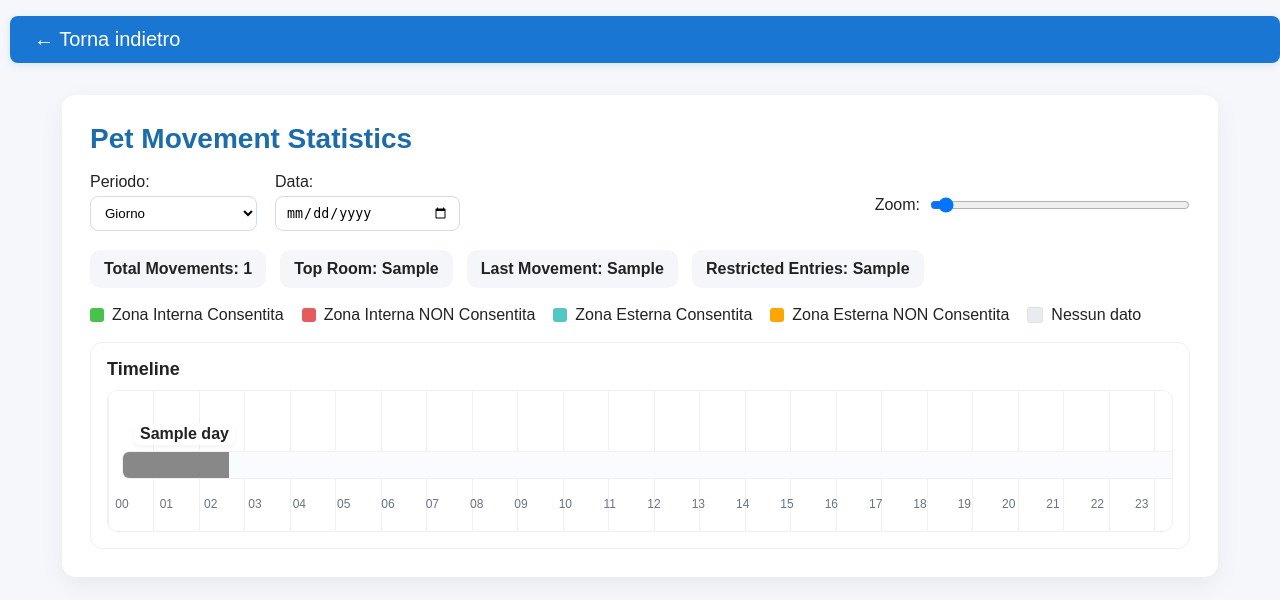
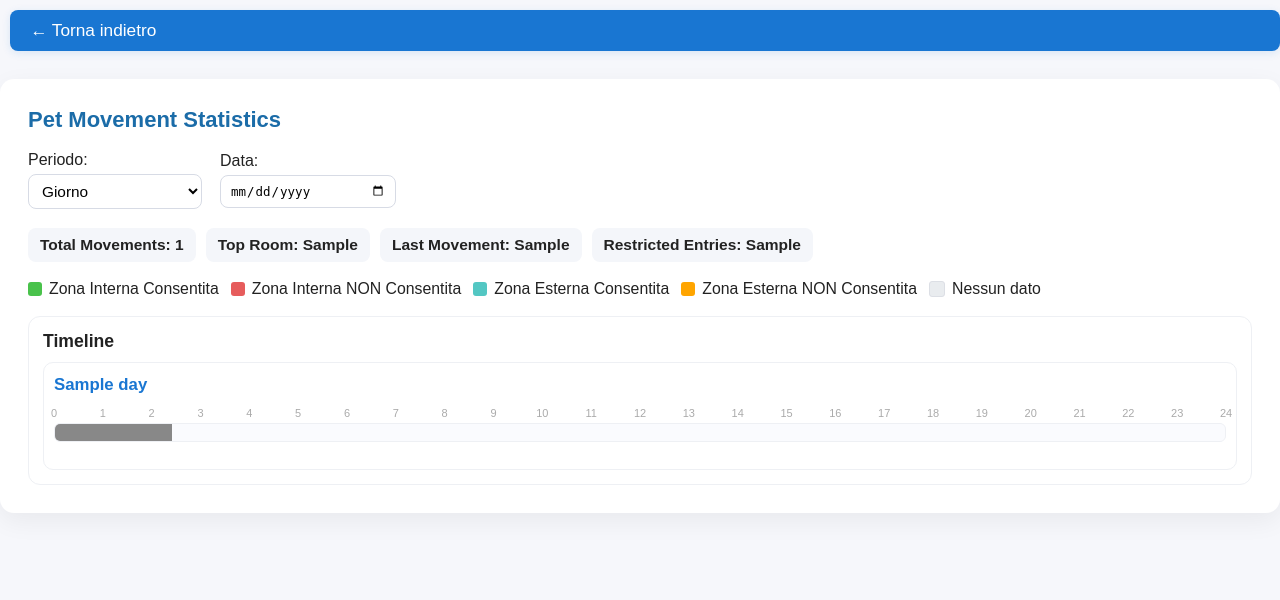
Before and after one commit to mmurgia131/Progetto_IoT_pet_tracker, a Flask app: template templates/stats.html in a window 1280 px wide. Shown: the top 600 px of the page. Run offline with Flask 3, Linux system fonts and the light colour scheme; the template is opened without the code that fills it: most values are stand-ins (such as "Sample title", 1, 10 or a date in 2020); parts of the project's set-up code (start-up, migrations or seed data) failed here and were passed over.

Commit message:
Ultime modifiche con statistiche diciamo mezzo ok

```diff
--- a/app.py
+++ b/app.py
@@ -75,6 +75,7 @@ last_ble_state = {}  # pet_mac -> {"room": str, "t": float, "avg": float}
 # Stato per notifiche stanza non consentita (utile per UI/future)
 current_in_restricted_room = False
 current_restricted_room = None
+
 
 @app.route('/change_credentials', methods=['GET', 'POST'])
 @login_required
@@ -506,6 +507,88 @@ def build_timeline_segments(positions, period="day", start=None, end=None):
 
     return timeline_by_day, [f"{h:02d}" for h in range(25)]
 
+
+def build_timeline_segments(positions, period="day", start=None, end=None):
+    from datetime import timedelta
+
+    COLORS = {
+        "ble_allowed":  "#49c24b",
+        "ble_blocked":  "#e65c5c",
+        "gps_allowed":  "#53c7c3",
+        "gps_blocked":  "#ffa500",
+        "no_data":      "#e9ecef",
+    }
+
+    def state_of(p):
+        src = p.get("source")
+        et  = p.get("entry_type")
+        if src == "ble":
+            if et in ("stanza_accessibile", "normal"):
+                return "ble_allowed"
+            if et in ("stanza_non_accessibile", "restricted"):
+                return "ble_blocked"
+        if src == "gps":
+            if et == "zona_esterna_accessibile":
+                return "gps_allowed"
+            if et == "zona_esterna_non_accessibile":
+                return "gps_blocked"
+        return "no_data"
+
+    if period == "day":
+        days = [start]
+    elif period in ("week", "month"):
+        days = [start + timedelta(days=i) for i in range((end - start).days + 1)]
+    else:
+        days = [start]
+
+    timeline_by_day = {}
+    for day in days:
+        midnight = day.replace(hour=0, minute=0, second=0, microsecond=0)
+        next_midnight = midnight + timedelta(days=1)
+
+        day_positions = [p for p in positions
+                         if p.get("timestamp_rome") and midnight <= p["timestamp_rome"] < next_midnight]
+        day_positions.sort(key=lambda p: p["timestamp_rome"])
+
+        segments = []
+        cur_t = midnight
+        last_seg = None
+
+        def push_or_extend(state, start_dt, end_dt, label=""):
+            nonlocal last_seg
+            if last_seg and last_seg["state"] == state and (start_dt - last_seg["end_dt"]).total_seconds() <= 60:
+                last_seg["end_dt"] = end_dt
+            else:
+                last_seg = {"state": state, "start_dt": start_dt, "end_dt": end_dt, "label": label}
+                segments.append(last_seg)
+
+        for i, p in enumerate(day_positions):
+            start_dt = p["timestamp_rome"]
+            end_dt = day_positions[i + 1]["timestamp_rome"] if i + 1 < len(day_positions) else next_midnight
+            st = state_of(p)
+
+            if start_dt > cur_t:
+                push_or_extend("no_data", cur_t, start_dt, "Nessun dato")
+            push_or_extend(st, start_dt, end_dt, p.get("room") or p.get("entry_type") or "")
+            cur_t = end_dt
+
+        if cur_t < next_midnight:
+            push_or_extend("no_data", cur_t, next_midnight, "Nessun dato")
+
+        out = []
+        for s in segments:
+            dur_s = (s["end_dt"] - s["start_dt"]).total_seconds()
+            out.append({
+                "colore": COLORS[s["state"]],
+                "start": s["start_dt"].strftime("%H:%M"),
+                "end": s["end_dt"].strftime("%H:%M"),
+                "width_pct": (dur_s / 86400) * 100.0,
+                "label": s["label"],
+            })
+        timeline_by_day[day.strftime("%d/%m/%Y")] = out
+
+    return timeline_by_day, [f"{h:02d}" for h in range(25)]
+
 @app.route('/stats/<pet_id>')
 @login_required
 def stats(pet_id):
@@ -581,6 +664,33 @@ def stats(pet_id):
     timeline_by_day, calendar_hours = build_timeline_segments(positions, period, start_local, end_local)
     current_date_iso = start_local.strftime("%Y-%m-%d")
 
+    # Costruisci tutte le 5 righe timeline per ogni giorno (per settimana/mese)
+    STATES = [
+        ("Zona Interna Consentita", "#49c24b"),
+        ("Zona Interna NON Consentita", "#e65c5c"),
+        ("Zona Esterna Consentita", "#53c7c3"),
+        ("Zona Esterna NON Consentita", "#ffa500"),
+        ("Nessun dato", "#e9ecef"),
+    ]
+
+    timeline_by_days_and_state = []
+    for day, segs in timeline_by_day.items():
+        day_rows = []
+        for label, colore in STATES:
+            riga = []
+            for s in segs:
+                if s["colore"] == colore:
+                    riga.append(s)
+                else:
+                    riga.append({
+                        "colore": "transparent",
+                        "start": s["start"],
+                        "end": s["end"],
+                        "width_pct": s["width_pct"],
+                        "label": ""
+                    })
+            day_rows.append({"label": label, "colore": colore, "segments": riga})
+    timeline_by_day, calendar_hours = build_timeline_segments(positions, period, start_local, end_local)
     return render_template(
         'stats.html',
         pet=pet,
@@ -588,9 +698,10 @@ def stats(pet_id):
         current_date_iso=current_date_iso,
         period=period,
         granularity=granularity,
-        timeline_by_day=timeline_by_day,
+        timeline_by_day=timeline_by_day,  # Questa variabile deve contenere i dati della timeline
         calendar_hours=calendar_hours
     )
+
 
 def utc_to_rome(dt):
     if dt is None:
--- a/templates/stats.html
+++ b/templates/stats.html
@@ -6,74 +6,178 @@
     <meta name="viewport" content="width=device-width, initial-scale=1">
     <link rel="stylesheet" href="{{ url_for('static', filename='style.css') }}">
     <style>
-:root{
-  --zoom: 1;
+        body {
+            background: #f6f7fb;
+            color: #222;
         }
-body{ background:#f6f7fb; color:#222; }
-.container{ max-width:1100px; margin:24px auto; background:#fff; padding:28px; border-radius:14px; box-shadow:0 8px 26px rgba(0,0,0,.06); }
-h1{ margin:0 0 18px; font-size:28px; }
-.badges{ display:flex; gap:14px; flex-wrap:wrap; margin:10px 0 18px; }
-.badge{ background:#f4f6fa; padding:10px 14px; border-radius:10px; font-weight:600; }
-.legend{ display:flex; align-items:center; gap:18px; margin:6px 0 18px; flex-wrap:wrap; }
-.legend span{ display:flex; align-items:center; gap:8px; }
-.legend i{ display:inline-block; width:14px; height:14px; border-radius:3px; }
-.leg-green{ background:#49c24b; }     /* Interna Consentita (BLE)   */
-.leg-red{ background:#e65c5c; }       /* Interna NON Consentita     */
-.leg-azzurro{ background:#53c7c3; }   /* Esterna Consentita (GPS)   */
-.leg-orange{ background:#ffa500; }    /* Esterna NON Consentita     */
-.leg-gray{ background:#e9ecef; border:1px solid #dcdfe5; } /* Nessun dato */
-
-.controls{ display:flex; gap:18px; align-items:center; flex-wrap:wrap; margin-bottom:14px; }
-.controls select, .controls input[type=date]{ padding:8px 10px; border-radius:8px; border:1px solid #d7dbe5; background:#fff; }
-.controls .zoom{ margin-left:auto; display:flex; align-items:center; gap:10px; }
-.controls input[type=range]{ width:260px; }
-
-.card{ border:1px solid #eef0f4; border-radius:12px; padding:16px; }
-.card h3{ margin:0 0 10px; font-size:18px; }
-
-.timeline-wrap{ margin-top:8px; }
-.viewport{ position:relative; overflow-x:auto; border:1px solid #eef0f4; border-radius:10px; background:#fff; }
-.inner{ position:relative; width:calc(100% * var(--zoom)); padding:16px 14px; }
-
-.grid.hours{
-  position:absolute; inset:0;
-  background-image: repeating-linear-gradient(to right, rgba(0,0,0,.06) 0, rgba(0,0,0,.06) 1px, transparent 1px, transparent calc(100%/24));
-  pointer-events:none;
+        /* Modifica qui per rendere il container più grande */
+        .container {
+            max-width: 96vw; /* Rende il container quasi grande quanto la finestra */
+            margin: 24px auto;
+            background: #fff;
+            padding: 28px;
+            border-radius: 14px;
+            box-shadow: 0 8px 26px rgba(0,0,0,.06);
         }
-.grid.minutes{
-  position:absolute; inset:0; opacity:.7; display:none;
-  background-image: repeating-linear-gradient(to right, rgba(0,0,0,.04) 0, rgba(0,0,0,.04) 1px, transparent 1px, transparent calc(100%/96)); /* ogni 15' */
-  pointer-events:none;
+        h1 {
+            margin: 0 0 18px;
+            font-size: 22px;
         }
-.inner.show-minutes .grid.minutes{ display:block; }
-
-.row{ position:relative; margin:26px 0 18px; padding-top:18px; }
-.row .daylabel{ position:absolute; top:-10px; left:12px; font-weight:700; background:#fff; padding:2px 6px; border-radius:6px; box-shadow:0 2px 4px rgba(0,0,0,.05); }
-.bar{ display:flex; height:26px; border-radius:7px; overflow:hidden; background:#fafbfe; border:1px solid #eef0f4; }
-.seg{ height:100%; }
-.seg[data-title]{ position:relative; }
-.seg[data-title]:hover::after{
-  content: attr(data-title) " (" attr(data-start) "–" attr(data-end) ")";
-  position:absolute; top:-36px; left:0;
-  background:#111; color:#fff; font-size:12px; white-space:nowrap;
-  padding:6px 8px; border-radius:6px; transform:translateY(-6px);
+        .badges {
+            display: flex;
+            gap: 10px;
+            flex-wrap: wrap;
+            margin: 10px 0 18px;
         }
-
-.ticks{ position:relative; margin-top:10px; color:#6b7280; font-size:12px; }
-.ticks .scale{ position:relative; width:calc(100% * var(--zoom)); height:18px; }
-.ticks .scale > span{
-  position:absolute; top:0; transform:translateX(-50%); white-space:nowrap;
+        .badge {
+            background: #f4f6fa;
+            padding: 8px 12px;
+            border-radius: 8px;
+            font-weight: 600;
+            font-size: 0.97em;
+        }
+        .legend {
+            display: flex;
+            align-items: center;
+            gap: 12px;
+            margin: 6px 0 18px;
+            flex-wrap: wrap;
+            font-size: 0.99em;
+        }
+        .legend span {
+            display: flex;
+            align-items: center;
+            gap: 7px;
+        }
+        .legend i {
+            display: inline-block;
+            width: 14px;
+            height: 14px;
+            border-radius: 3px;
+        }
+        .leg-green {
+            background: #49c24b;
+        }
+        .leg-red {
+            background: #e65c5c;
+        }
+        .leg-azzurro {
+            background: #53c7c3;
+        }
+        .leg-orange {
+            background: #ffa500;
+        }
+        .leg-gray {
+            background: #e9ecef;
+            border: 1px solid #dcdfe5;
+        }
+        .controls {
+            display: flex;
+            gap: 18px;
+            align-items: center;
+            flex-wrap: wrap;
+            margin-bottom: 14px;
+        }
+        .controls select, .controls input[type=date] {
+            padding: 7px 9px;
+            border-radius: 8px;
+            border: 1px solid #d7dbe5;
+            background: #fff;
+            font-size: 0.96em;
+        }
+        .card {
+            border: 1px solid #eef0f4;
+            border-radius: 12px;
+            padding: 14px;
+        }
+        .card h3 {
+            margin: 0 0 10px;
+            font-size: 1.1em;
+        }
+        .timeline-wrap {
+            margin-top: 8px;
+        }
+        .viewport {
+            position: relative;
+            overflow-x: auto;
+            border: 1px solid #eef0f4;
+            border-radius: 10px;
+            background: #fff;
+        }
+        .inner {
+            position: relative;
+            min-width: 680px;
+            max-width: 100vw;
+            padding: 12px 10px 6px 10px;
+        }
+        .ticks {
+            position: relative;
+            margin-bottom: 2px;
+            margin-top: 12px;
+            color: #6b7280;
+            font-size: 12px;
+        }
+        .ticks .scale {
+            position: relative;
+            width: 100%;
+            height: 16px;
+        }
+        .ticks .scale > span {
+            position: absolute;
+            top: 0;
+            transform: translateX(-50%);
+            white-space: nowrap;
+            font-size: 11px;
+            color: #aaa;
+        }
+        .row {
+            margin: 0 0 21px 0;
+        }
+        .bar {
+            display: flex;
+            height: 17px;
+            border-radius: 6px;
+            overflow: hidden;
+            background: #fafbfe;
+            border: 1px solid #eef0f4;
+        }
+        .seg {
+            height: 100%;
+            min-width: 1px;
+            position: relative;
+            cursor: pointer;
+        }
+        .tooltip {
+            position: absolute;
+            top: -50px;
+            left: 50%;
+            transform: translateX(-50%);
+            background: #222;
+            color: #fff;
+            padding: 8px 16px;
+            border-radius: 6px;
+            font-size: 12px;
+            z-index: 20;
+            display: none;
+            white-space: nowrap;
+            box-shadow: 0 2px 8px rgba(0, 0, 0, 0.3);
+        }
+        .daylabel {
+            margin-bottom: 7px;
+            font-weight: 600;
+            font-size: 1.05em;
+            color: #1976d2;
         }
         .dashboard-btn-container {
-  margin: 16px 0 32px 10px;
+            margin: 10px 0 28px 10px;
         }
         .dashboard-btn {
             background: #1976d2;
             color: #fff;
             border: none;
             border-radius: 8px;
-  padding: 12px 24px;
-  font-size: 1.25rem;
+            padding: 10px 20px;
+            font-size: 1.08rem;
             font-family: inherit;
             cursor: pointer;
             box-shadow: 0 2px 8px rgba(25,118,210,0.13);
@@ -82,7 +186,18 @@ h1{ margin:0 0 18px; font-size:28px; }
             display: flex;
             align-items: center;
         }
-.dashboard-btn:hover { background: #125a9c; }
+        .dashboard-btn:hover {
+            background: #125a9c;
+        }
+        @media (max-width: 800px) {
+            .container {
+                max-width: 98vw; /* Ancora più largo su schermi piccoli */
+                padding: 5vw 2vw;
+            }
+            .inner {
+                min-width: 340px;
+            }
+        }
     </style>
 </head>
 <body>
@@ -90,15 +205,13 @@ h1{ margin:0 0 18px; font-size:28px; }
         <button type="button" class="dashboard-btn" onclick="history.back(); return false;">&#8592; Torna indietro</button>
     </div>
     <div class="container">
-
         <h1>Pet Movement Statistics</h1>
-
         <div class="controls">
             <div>
                 <label>Periodo:</label>
                 <select id="period" name="period" onchange="applyFilters()">
-        <option value="day"   {{ 'selected' if period=='day'   else '' }}>Giorno</option>
-        <option value="week"  {{ 'selected' if period=='week'  else '' }}>Settimana</option>
+                    <option value="day" {{ 'selected' if period=='day' else '' }}>Giorno</option>
+                    <option value="week" {{ 'selected' if period=='week' else '' }}>Settimana</option>
                     <option value="month" {{ 'selected' if period=='month' else '' }}>Mese</option>
                 </select>
             </div>
@@ -106,20 +219,13 @@ h1{ margin:0 0 18px; font-size:28px; }
                 <label>Data:</label>
                 <input id="date" type="date" value="{{ current_date_iso }}" onchange="applyFilters()">
             </div>
-
-    <div class="zoom">
-      <label>Zoom:</label>
-      <input id="zoomRange" type="range" min="1" max="8" step="0.5" value="1">
         </div>
-  </div>
-
         <div class="badges">
             <div class="badge">Total Movements: {{ stats.n_points }}</div>
             <div class="badge">Top Room: {{ stats.top_room }}</div>
             <div class="badge">Last Movement: {{ stats.last_movement }}</div>
             <div class="badge">Restricted Entries: {{ stats.restricted_entries }}</div>
         </div>
-
         <div class="legend">
             <span><i class="leg-green"></i> Zona Interna Consentita</span>
             <span><i class="leg-red"></i> Zona Interna NON Consentita</span>
@@ -127,99 +233,65 @@ h1{ margin:0 0 18px; font-size:28px; }
             <span><i class="leg-orange"></i> Zona Esterna NON Consentita</span>
             <span><i class="leg-gray"></i> Nessun dato</span>
         </div>
-
         <div class="card timeline-wrap">
             <h3>Timeline</h3>
             <div class="viewport" id="viewport">
                 <div class="inner" id="inner">
-        <div class="grid hours"></div>
-        <div class="grid minutes"></div>
-
                     {% for day, segs in timeline_by_day.items() %}
+                        <div class="daylabel">{{ day }}</div>
+                        <div class="ticks" style="margin-bottom:0;">
+                            <div class="scale">
+                                {% for h in range(25) %}
+                                    <span style="left: calc({{ h }}/24 * 100%);">{{ h }}</span>
+                                {% endfor %}
+                            </div>
+                        </div>
                         <div class="row">
-            <div class="daylabel">{{ day }}</div>
                             <div class="bar">
                                 {% for s in segs %}
-                <span class="seg"
-                      style="width: {{ '%.6f'|format(s.width_pct) }}%; background: {{ s.colore }};"
-                      data-title="{{ s.label }}" data-start="{{ s.start }}" data-end="{{ s.end }}">
+                                    <span class="seg" style="width: {{ '%.6f'|format(s.width_pct) }}%; background: {{ s.colore }};" data-start="{{ s.start }}" data-end="{{ s.end }}" onclick="showTooltip(this, '{{ s.start }}', '{{ s.end }}')">
                                     </span>
                                 {% endfor %}
                             </div>
                         </div>
                     {% endfor %}
-
-        <div class="ticks">
-          <div class="scale" id="tickScale">
-            {% for h in calendar_hours %}
-              <span style="left: calc({{ loop.index0 }}/24 * 100%);">{{ h }}</span>
-            {% endfor %}
-          </div>
-        </div>
-
                 </div>
             </div>
         </div>
-
     </div>
-
+    <div class="tooltip" id="tooltip"></div>
     <script>
         function applyFilters(){
             const period = document.getElementById('period').value;
-  const date   = document.getElementById('date').value;
+            const date = document.getElementById('date').value;
             const url = new URL(window.location.href);
             url.searchParams.set('period', period);
             if(date) url.searchParams.set('date', date);
             window.location.href = url.toString();
         }
 
-const range = document.getElementById('zoomRange');
-const inner = document.getElementById('inner');
+        // Mostra la tooltip sopra la timeline cliccando su una barra colorata
+        function showTooltip(segmentElem, start, end) {
+            const tooltip = document.getElementById('tooltip');
+            tooltip.innerHTML = `Inizio: <b>${start}</b> &nbsp;|&nbsp; Fine: <b>${end}</b>`;
+            tooltip.style.display = 'block';
 
-function setZoom(z){
-  document.documentElement.style.setProperty('--zoom', z);
-  // mostra le tacche dei minuti quando zoom >= 3x
-  if(z >= 3){
-    inner.classList.add('show-minutes');
-    // aggiungo etichette 15' se non ci sono
-    ensureQuarterTickLabels(z);
-  }else{
-    inner.classList.remove('show-minutes');
-    resetHourTickLabels();
-  }
-}
-range.addEventListener('input', e => setZoom(parseFloat(e.target.value)));
-setZoom(parseFloat(range.value));
+            // Trova la posizione della barra rispetto al viewport
+            const segRect = segmentElem.getBoundingClientRect();
+            const parentRect = document.body.getBoundingClientRect();
 
-function resetHourTickLabels(){
-  const sc = document.getElementById('tickScale');
-  sc.innerHTML = '';
-  for(let i=0;i<=24;i++){
-    const sp = document.createElement('span');
-    sp.style.left = `calc(${i}/24 * 100%)`;
-    sp.textContent = String(i).padStart(2,'0');
-    sc.appendChild(sp);
-  }
+            // Centra la tooltip sopra il segmento (barra)
+            const scrollTop = window.scrollY || window.pageYOffset;
+            tooltip.style.left = (segRect.left + segRect.width/2 - parentRect.left) + 'px';
+            tooltip.style.top = (segRect.top + scrollTop - 38) + 'px';
         }
 
-function ensureQuarterTickLabels(z){
-  // Tacche ogni 15 minuti
-  const sc = document.getElementById('tickScale');
-  sc.innerHTML = '';
-  for(let h=0; h<24; h++){
-    for(let q=0; q<4; q++){
-      const pos = (h*4 + q) / 96 * 100; // 96 = 24*4
-      const sp = document.createElement('span');
-      sp.style.left = `calc(${pos}% )`;
-      sp.textContent = q===0 ? String(h).padStart(2,'0')+':00' : `:${String(q*15).padStart(2,'0')}`;
-      sc.appendChild(sp);
+        // Chiudi la tooltip quando si clicca fuori da una barra
+        document.addEventListener('click', function(event) {
+            const tooltip = document.getElementById('tooltip');
+            if (!event.target.classList.contains('seg')) {
+                tooltip.style.display = 'none';
             }
-  }
-}
-const dateEl = document.getElementById('date');
-  dateEl.addEventListener('change', applyFilters);
-  dateEl.addEventListener('keydown', (e) => {
-    if (e.key === 'Enter') applyFilters();
         });
     </script>
 </body>
```
Lines whose indentation alone changed are shown as unchanged.
